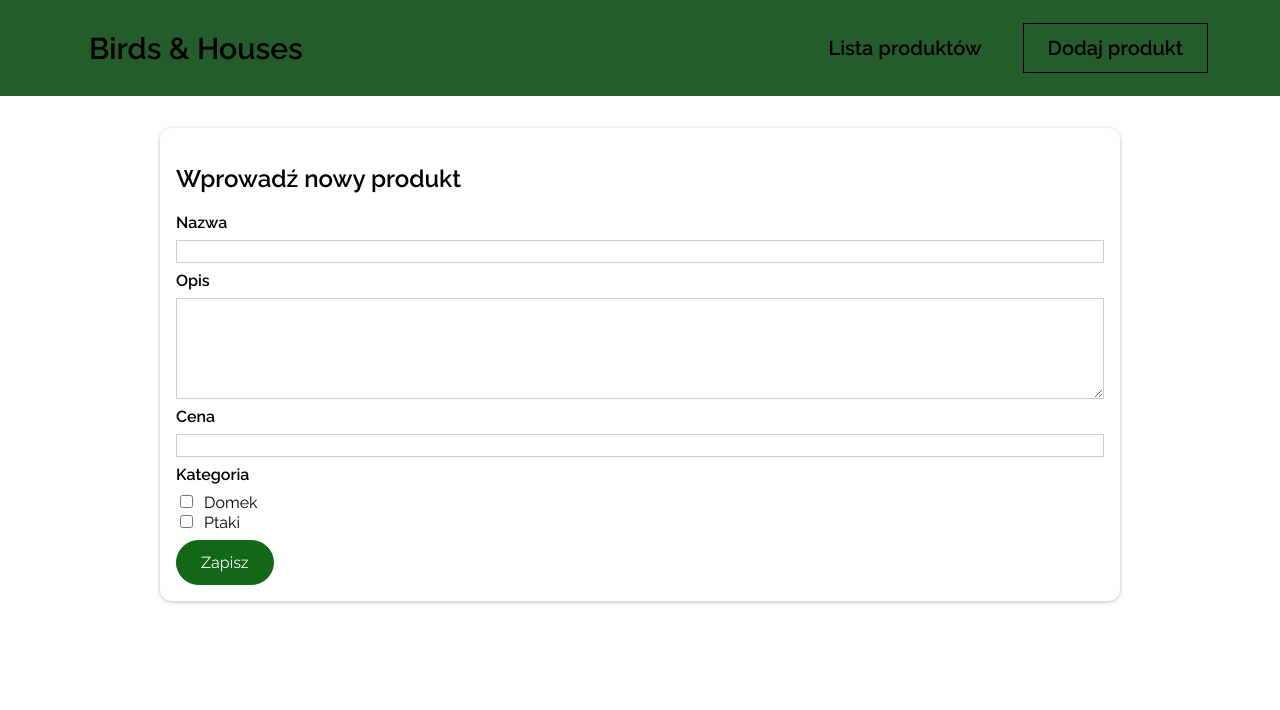
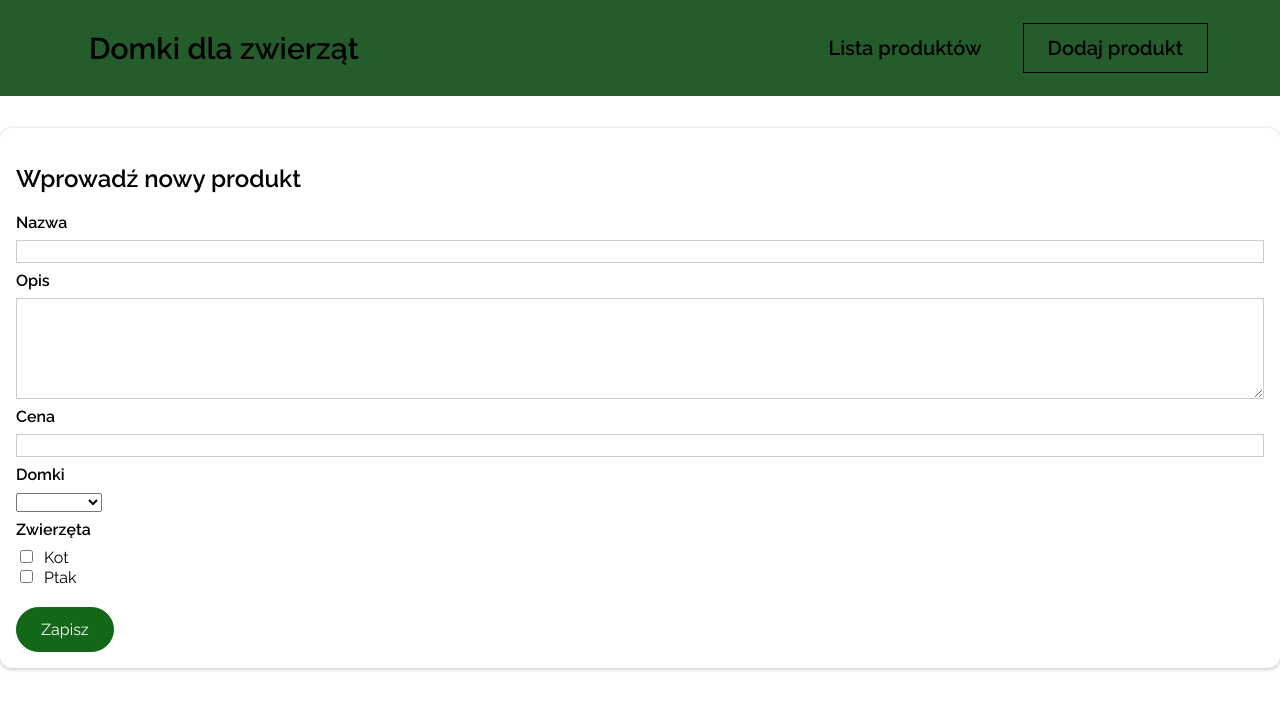
Before and after one commit to MalwinaS/birdhouses, a Vue app: page /new-product in a window 1280 px wide. Shown: the top 710 px of the page. Built offline with nearby package versions, Linux system fonts and the light colour scheme.

Commit message:
select, checkbox

```diff
--- a/package.json
+++ b/package.json
@@ -10,6 +10,7 @@
   "dependencies": {
     "bootstrap": "^5.2.3",
     "core-js": "^3.8.3",
+    "primevue": "^3.27.0",
     "vue": "^3.2.13",
     "vue-router": "^4.1.6",
     "vuex": "^4.1.0"
--- a/src/components/layout/TheHeader.vue
+++ b/src/components/layout/TheHeader.vue
@@ -1,7 +1,7 @@
 <template>
     <header>
       <nav>
-        <h1><router-link to="/">Birds & Houses</router-link></h1>
+        <h1><router-link to="/">Domki dla zwierząt</router-link></h1>
         <ul>
           <li><router-link to="/birdhouses">Lista produktów</router-link></li>
           <li><router-link to="/new-product">Dodaj produkt</router-link></li>
--- a/src/components/products/ProductForm.vue
+++ b/src/components/products/ProductForm.vue
@@ -31,30 +31,46 @@
       />
       <p v-if="!price.isValid">R</p>
     </div>
+
     <div class="form-control" :class="{ invalid: !category.isValid }">
-      <h3>Kategoria</h3>
+      <h3>Domki</h3>
+
+      <div>
+        <select
+          name="houses"
+          id="houses"
+          v-model="category.val"
+          @blur="clearValidity('category')"
+        >
+          <option value="drzewo" id="tree">Na drzewo</option>
+          <option value="ziemia" id="ground">Na ziemię</option>
+        </select>
+      </div>
+      <p v-if="!category.isValid"></p>
+    </div>
+
+    <h3>Zwierzęta</h3>
     <div>
       <input
         type="checkbox"
         id="house"
-          value="house"
-          v-model="category.val"
-          @blur="clearValidity('category')"
+        value="kot"
+        v-model="animal.val"
+        @blur="clearValidity('animal')"
       />
-        <label for="house">Domek</label>
+      <label for="cat">Kot</label>
     </div>
     <div>
       <input
         type="checkbox"
-          id="birds"
-          value="birds"
-          v-model="category.val"
-          @blur="clearValidity('category')"
+        id="bird"
+        value="ptak"
+        v-model="animal.val"
+        @blur="clearValidity('animal')"
       />
-        <label for="birds">Ptaki</label>
+      <label for="bird">Ptak</label>
     </div>
-      <p v-if="!category.isValid"></p>
-    </div>
+    <p v-if="!animal.isValid"></p>
 
     <p v-if="!formIsValid">Proszę, wypełnij wszystkie pola</p>
     <base-button>Zapisz</base-button>
@@ -83,6 +99,10 @@
         val: [],
         isValid: true,
       },
+      animal: {
+        val: [],
+        isValid: true,
+      },
       formIsValid: true,
     };
   },
@@ -108,6 +128,10 @@
         this.category.isValid = false;
         this.formIsValid = false;
       }
+      if (this.animal.val.length === 0) {
+        this.animal.isValid = false;
+        this.formIsValid = false;
+      }
     },
     submitForm() {
       this.validateForm();
@@ -120,8 +144,8 @@
         name: this.name.val,
         desc: this.description.val,
         price: this.price.val,
-          category: this.category.val[0],
-
+        category: this.category.val,
+        animal: this.animal.val[0],
       };
       this.$emit("save-data", formData);
     },
--- a/src/components/products/ProductItem.vue
+++ b/src/components/products/ProductItem.vue
@@ -11,7 +11,7 @@
 
 <script>
 export default {
-  props: ["id", "name", "price", "category"],
+  props: ["id", "name", "price", "category", "animals"],
   computed: {
     productContactLink() {
       return this.$route.path + "/" + this.id + "/contact";
--- a/src/components/products/ProductsTable.vue
+++ b/src/components/products/ProductsTable.vue
@@ -8,6 +8,7 @@
         <th @click="sortList('description')">Opis &#8597;</th>
         <th @click="sortList('price')">Cena &#8597;</th>
         <th @click="sortList('category')">Kategoria &#8597;</th>
+        <th @click="sortList('animal')">Zwierzęta &#8597;</th>
       </tr>
       <tr v-for="product in sortedData" :key="product">
         <td>{{ product.id }}</td>
@@ -15,6 +16,7 @@
         <td>{{ product.description }}</td>
         <td>{{ product.price }}</td>
         <td>{{ product.category }}</td>
+        <td>{{ product.animal }}</td>
       </tr>
     </table>
   </base-card>
--- a/src/components/ui/BaseButton.vue
+++ b/src/components/ui/BaseButton.vue
@@ -30,6 +30,9 @@
   </script>
 
   <style scoped>
+  button {
+    margin-top: 20px;
+  }
   button,
   a {
     text-decoration: none;
--- a/src/components/ui/BaseCard.vue
+++ b/src/components/ui/BaseCard.vue
@@ -10,6 +10,6 @@
     box-shadow: 0 1px 4px rgba(0, 0, 0, 0.26);
     padding: 1rem;
     margin: 2rem auto;
-    max-width: 60rem;
+    max-width: 80rem;
   }
   </style>
--- a/src/main.js
+++ b/src/main.js
@@ -2,6 +2,7 @@ import { createApp } from "vue";
 
 import router from "./router.js";
 import store from "./store/index.js";
+import PrimeVue from 'primevue/config';
 import App from "./App.vue";
 import BaseCard from "./components/ui/BaseCard.vue";
 import BaseButton from "./components/ui/BaseButton.vue";
@@ -12,6 +13,7 @@ const app = createApp(App);
 
 app.use(router);
 app.use(store);
+app.use(PrimeVue);
 
 app.component("base-card", BaseCard);
 app.component("base-button", BaseButton);
--- a/src/store/modules/products/actions.js
+++ b/src/store/modules/products/actions.js
@@ -6,6 +6,7 @@ export default {
         description: data.desc,
         price: data.price,
         category: data.category,
+        animal: data.animal,
       };
       context.commit("addProduct", productData);
     },
--- a/src/store/modules/products/index.js
+++ b/src/store/modules/products/index.js
@@ -10,23 +10,26 @@ export default {
         {
           id: "1",
           name: "Domek dla ptaków",
-          category: "house",
+          category: "drzewo",
+          animal: "ptaki",
           description: "Idealny domek dla ptaków do zawieszenia na drzewie",
           price: 200,
         },
         {
           id: "2",
-          name: "Domek dla ptaków",
-          category: "house",
+          name: "Domek dla kotów",
+          category: "ziemia",
+          animal: "kot",
           description: "Idealny domek dla ptaków do zamontowania na ziemi",
           price: 130,
         },
         {
           id: "3",
-          name: "Ptak",
-          category: "birds",
-          description: "Sikorka żółtobrzucha",
-          price: 130,
+          name: "Domek dla ptaków",
+          category: "drzewo",
+          animal: "ptaki",
+          description: "Idealny domek dla ptaków do zamontowania na ziemi - mały",
+          price: 50,
         },
       ],
     };
```
Also changed, not shown: 1 other file (tests, documents, lock files or other folders). Lines whose indentation alone changed are shown as unchanged.
